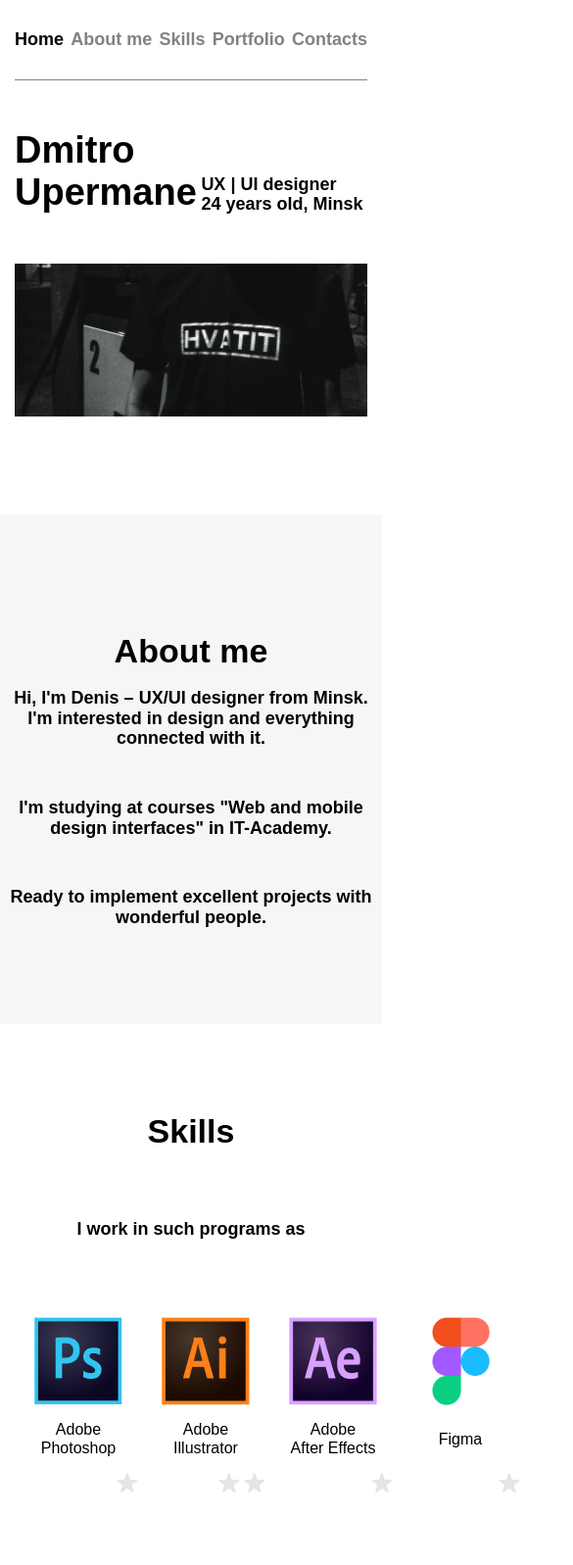
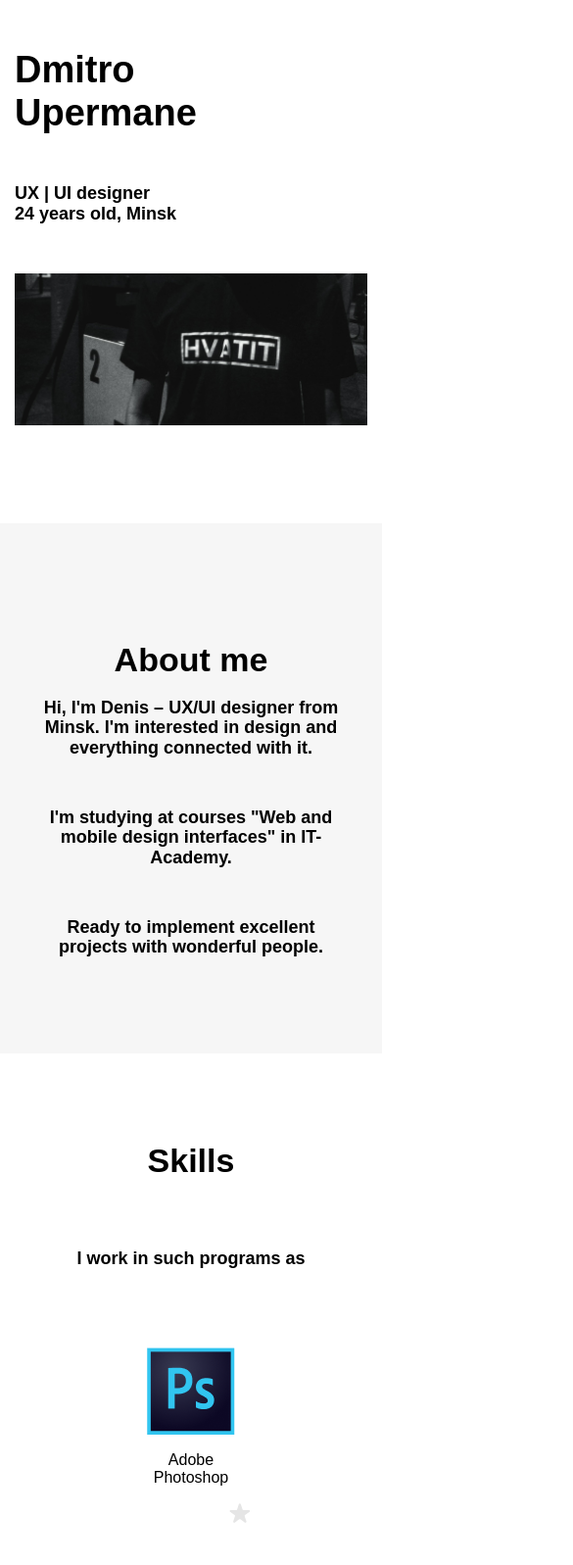
Before and after one commit to upermane/traininglandingone, a plain HTML site: page index.html in a window 390 px wide. Shown: the top 1597 px of the page at 98% size, 585 px wide, since content can reach past the window. Drawn offline with Linux system fonts and the light colour scheme; a web font is replaced by a local one.

Commit message:
added adaptive

```diff
--- a/css/style.css
+++ b/css/style.css
@@ -147,6 +147,9 @@ li {
     padding-top: 100px;
     align-items: center;
 }
+.portfolio__preview-images{
+    width: 100%;
+}
 .portfolio__preview-link {
     padding-top: 44px;
     font-size: 18px;
@@ -194,3 +197,42 @@ li {
     text-decoration: none;
     color: #828282;
 }
+
+
+
+/* Small Devices, Tablets */
+@media only screen and (max-width : 768px) {
+
+}
+
+@media only screen and (max-width : 575px) {
+    .desc__box {
+        flex-direction: column;
+        align-items: flex-start;
+    }
+    .desc__text {
+        padding: 50px 0 0 0;
+    }
+    .about__text {
+        max-width: 320px;
+    }
+    .skills__text {
+        padding: 70px 0 40px 0;
+    }
+    .skills__programms {
+        flex-direction: column;
+    }
+    .skills__programm {
+        padding: 40px 0;
+    }
+}
+@media only screen and (max-width : 480px) {
+    .header {
+        display: none;
+    }
+}
+@media only screen and (max-width : 420px) {
+    .footer-item {
+        padding: 0 15px;
+    }
+}
```
